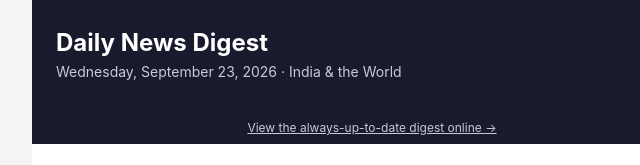
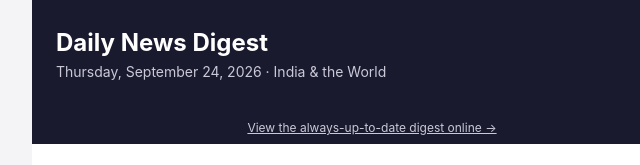
Before and after one commit to pdaripally80/daily-news-page, a plain HTML site: page index.html in a window 1280 px wide. Shown: the top 165 px of the page, 268-908 px from the left. Drawn offline with Linux system fonts and the light colour scheme.

Commit message:
Update daily news digest (2026-09-24)

```diff
--- a/index.html
+++ b/index.html
@@ -3,14 +3,14 @@
 <head>
 <meta charset="utf-8">
 <meta name="viewport" content="width=device-width, initial-scale=1">
-<title>Daily News Digest — Wednesday, September 23, 2026</title>
+<title>Daily News Digest — Thursday, September 24, 2026</title>
 </head>
 <body style="margin:0;padding:0;background:#f4f4f7;
     font-family:-apple-system,BlinkMacSystemFont,'Segoe UI',Roboto,Helvetica,Arial,sans-serif;">
   <div style="max-width:680px;margin:0 auto;background:#ffffff;">
     <div style="background:#1a1a2e;padding:28px 24px;">
       <h1 style="margin:0;color:#ffffff;font-size:24px;">Daily News Digest</h1>
-      <p style="margin:6px 0 0 0;color:#c9c9d8;font-size:14px;">Wednesday, September 23, 2026 &middot; India &amp; the World</p>
+      <p style="margin:6px 0 0 0;color:#c9c9d8;font-size:14px;">Thursday, September 24, 2026 &middot; India &amp; the World</p>
     </div>
 
         <div style="background:#1a1a2e;padding:8px 24px;text-align:center;">
```
